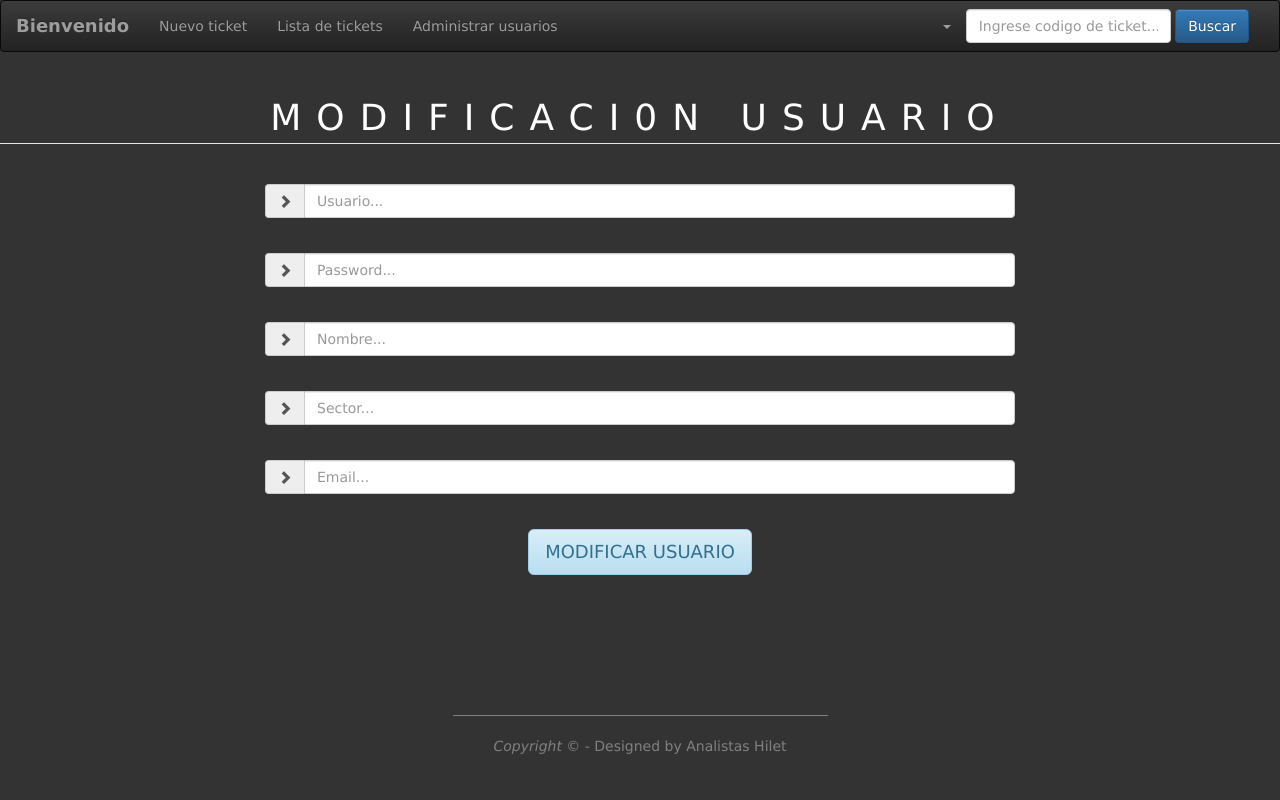
After one commit to FrancoArto/soporte, a CodeIgniter app: page /soporte/index.php/usuarios/modificar in a window 1280 px wide. The commit adds this page. Run offline with CodeIgniter, Linux system fonts and the light colour scheme.

Commit message:
25-9 modificaciones mati
Listar, modificar, registro

```diff
--- a/application/controllers/usuarios.php
+++ b/application/controllers/usuarios.php
@@ -14,6 +14,9 @@ class Usuarios extends CI_Controller {
 	}
 
 	public function Agregar(){
+
+
+
 		$this->load->library("form_validation");
 
 		$this->form_validation->set_rules('usuario', 'Usuario', 'required|trim');
@@ -104,4 +107,20 @@ class Usuarios extends CI_Controller {
 
 		redirect("usuarios/listar");
 	}
+
+	public function activar($usuario_id = ""){
+
+		if($usuario_id!=""){
+			$this->usuarios_model->activar($usuario_id);
+		}
+
+		redirect("usuarios/listar");
+	}
+
+	public function modificar($usuario_id = ""){
+
+		$this->load->view('modificar');
+
+
+		}
 }
--- a/application/models/usuarios_model.php
+++ b/application/models/usuarios_model.php
@@ -22,6 +22,22 @@ class Usuarios_model extends CI_Model {
 	}
 
 	function baja($usuario_id = "", $estado = 0)
+	{
+		$this->db->where("usuario_id", $usuario_id);
+		$this->db->limit(1);
+		$this->db->set("estado", $estado);
+		$this->db->update("usuarios");
+
+		//forma de confirmar si el delet se realizo
+		if($this->db->affected_rows())
+		{
+			return true;
+		}else{
+			return false;
+		}
+	}
+
+	function activar($usuario_id = "", $estado = 1)
 	{
 		$this->db->where("usuario_id", $usuario_id);
 		$this->db->limit(1);
@@ -64,7 +80,7 @@ class Usuarios_model extends CI_Model {
 
 	function listado($orden = "usuario", $sentido = "ASC", $estado=1)
 	{
-		$this->db->where("estado", $estado);
+		//$this->db->where("estado", $estado);
 		$this->db->order_by($orden,$sentido);
 
 		$datos = $this->db->get("usuarios");
--- /dev/null
+++ b/application/views/modificar.php
@@ -0,0 +1,108 @@
+<!doctype html>
+<html>
+<head>
+<meta charset="utf-8">
+<title>Modificacion</title>
+
+<!-- Latest compiled and minified CSS -->
+<link rel="stylesheet" href="https://maxcdn.bootstrapcdn.com/bootstrap/3.3.7/css/bootstrap.min.css" integrity="sha384-BVYiiSIFeK1dGmJRAkycuHAHRg32OmUcww7on3RYdg4Va+PmSTsz/K68vbdEjh4u" crossorigin="anonymous">
+
+<!-- Optional theme -->
+<link rel="stylesheet" href="https://maxcdn.bootstrapcdn.com/bootstrap/3.3.7/css/bootstrap-theme.min.css" integrity="sha384-rHyoN1iRsVXV4nD0JutlnGaslCJuC7uwjduW9SVrLvRYooPp2bWYgmgJQIXwl/Sp" crossorigin="anonymous">
+
+<script src="https://ajax.googleapis.com/ajax/libs/jquery/3.3.1/jquery.min.js"></script>
+
+<!-- Latest compiled and minified JavaScript -->
+<script src="https://maxcdn.bootstrapcdn.com/bootstrap/3.3.7/js/bootstrap.min.js" integrity="sha384-Tc5IQib027qvyjSMfHjOMaLkfuWVxZxUPnCJA7l2mCWNIpG9mGCD8wGNIcPD7Txa" crossorigin="anonymous"></script>
+
+<style type="text/css">
+
+body{
+		min-width: 0;
+		max-width: 100%;
+		width: auto;
+		background-color:#333;
+		font-family:"Lucida Grande", "Lucida Sans Unicode", "Lucida Sans", "DejaVu Sans", Verdana, sans-serif;
+
+
+
+    }
+legend{
+		text-align:center;
+		color:#FFFFFF;
+	}
+
+
+.txt{ background-color:#1D1E1E;
+color:#313131;
+border:inset;
+border-color:#151525;
+}
+
+
+</style>
+
+<script type="text/javascript">
+	function focoInput(id){
+		document.getElementById(id).className='input-group-addon alert-info';
+		}
+	function blurInput(id){
+		document.getElementById(id).className = 'input-group-addon';
+		}
+</script>
+
+</head>
+
+<body>
+<?php $this->load->view('barraadmin'); ?>
+<br>
+<legend style="letter-spacing:15px; font-size:36px">MODIFICACI0N USUARIO</legend>
+<div class="container">
+    <div class="row">
+		<div class="col-md-2"></div>
+        <div class="col-md-8" style="text-align:center">
+            <form method="post" action="<?php echo site_url("usuarios/modificar");?>">
+            	<br>
+              <div class="form-group">
+               <div class="input-group">
+                <span class="input-group-addon" id="sUsuario"><i class="glyphicon glyphicon-chevron-right" ></i></span>
+                <input type="text" class="form-control" onfocus="focoInput('sUsuario');" onBlur="blurInput('sUsuario')" id="usuario" name="usuario" placeholder="Usuario...">
+              </div></div><br>
+              <div class="form-group">
+                <div class="input-group">
+                <span class="input-group-addon" id="sPass"><i class="glyphicon glyphicon-chevron-right" ></i></span>
+                <input type="password" class="form-control" onfocus="focoInput('sPass');" onBlur="blurInput('sPass')" id="pass" name="pass" placeholder="Password...">
+              </div></div><br>
+              <div class="form-group">
+                <div class="input-group">
+                <span class="input-group-addon" id="sNombre"><i class="glyphicon glyphicon-chevron-right" ></i></span>
+                <input type="text" class="form-control" onfocus="focoInput('sNombre');" onBlur="blurInput('sNombre')" id="nombre" name="nombre" placeholder="Nombre...">
+              </div></div><br>
+              <div class="form-group">
+                <div class="input-group">
+                <span class="input-group-addon" id="sSector"><i class="glyphicon glyphicon-chevron-right" ></i></span>
+                <input type="text" class="form-control" onfocus="focoInput('sSector');" onBlur="blurInput('sSector')" id="sector" name="sector" placeholder="Sector...">
+              </div></div><br>
+              <div class="form-group">
+                <div class="input-group">
+                <span class="input-group-addon" id="sEmail"><i class="glyphicon glyphicon-chevron-right" ></i></span>
+                <input type="text" class="form-control" onfocus="focoInput('sEmail');" onBlur="blurInput('sEmail')" id="email" name="email" placeholder="Email...">
+              </div></div><br>
+
+
+              <button type="submit" class="btn alert-info btn-lg">MODIFICAR USUARIO</button>
+
+            </form>
+
+
+            <br><br><br><br><br><br>
+            <hr width="50%" style="border-color:gray">
+            <span  style="color:gray"><i>Copyright </i> &copy - Designed by Analistas Hilet</span>
+
+        </div>
+        <div class="col-md-2"></div>
+    </div>
+
+
+</body>
+</html>
--- a/application/views/registro.php
+++ b/application/views/registro.php
@@ -54,10 +54,10 @@ border-color:#151525;
 </head>
 
 <body>
+<?php $this->load->view('barraadmin'); ?>
 <br>
-<legend style="letter-spacing:15px; font-size:36px">REGISTRO</legend>
+<legend style="letter-spacing:15px; font-size:36px">NUEVO USUARIO</legend>
 <div class="container">
-
     <div class="row">
 		<div class="col-md-2"></div>
         <div class="col-md-8" style="text-align:center">
@@ -90,7 +90,7 @@ border-color:#151525;
               </div></div><br>
 
 
-              <button type="submit" class="btn alert-info btn-lg">REGISTRARSE</button>
+              <button type="submit" class="btn alert-info btn-lg">CREAR USUARIO</button>
 
             </form>
 
```
Also changed, not shown: application/views/listaUsuarios.php (+52 -10 lines).
